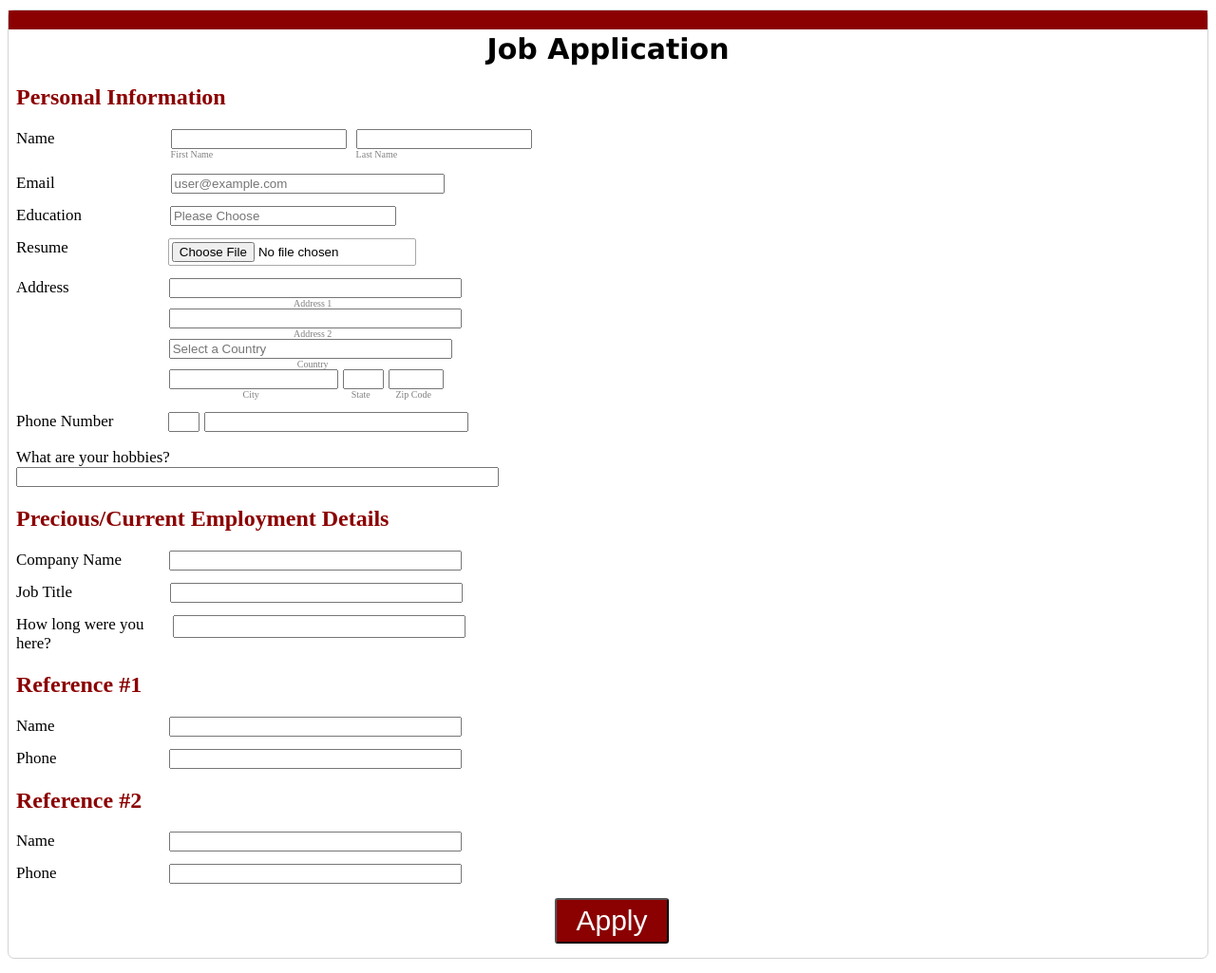
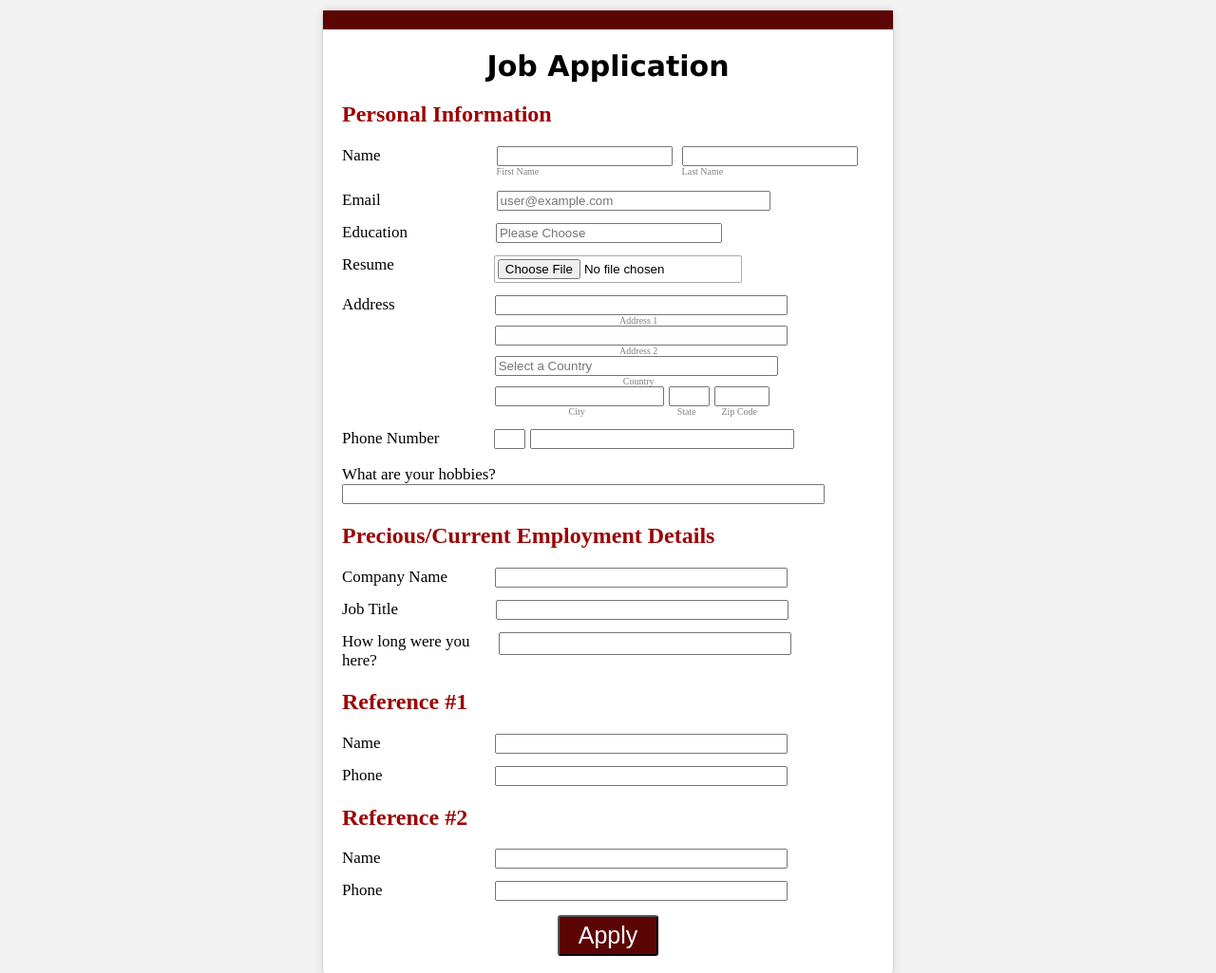
Before and after one commit to gohar-waheed-brainx/JobApplicationForm, a plain HTML site: page index.html in a window 1280 px wide. Shown: the top 1025 px of the page at 95% size. Drawn offline with Linux system fonts and the light colour scheme.

Commit message:
Centered the Form, Updated Colors, Added Shadow

```diff
--- a/index.html
+++ b/index.html
@@ -4,17 +4,45 @@
     <meta charset="UTF-8">
     <meta name="viewport" content="width=device-width, initial-scale=1.0">
     <title>Form Page</title>
+    <style>
+        body {
+            display: flex;
+            justify-content: center;
+            align-items: center;
+            margin: 0;
+            background-color: #f2f2f2;
+        }
+        .form-container {
+            border: 1px solid lightgray;
+            border-radius: 7px;
+            margin-top: 10px;
+            margin-bottom: 10px;
+            width: 600px;
+            background-color: #fff;
+            box-shadow: 0 0 10px rgba(0, 0, 0, 0.1);
+        }
+        .form-wrapper {
+            padding: 20px;
+        }
+        .strip {
+            background-color: rgb(92, 5, 5);
+            height: 20px;
+            margin: 0;
+            padding: 0;
+        }
+    </style>
 </head>
 <body>
-    <div style="border: 1px solid lightgray; margin-top: 10px; border-radius: 7px; margin-bottom: 10px;">
-        <div style="background-color: darkred; height: 20px;"></div>
-        <h1 style="text-align: center; font-size: 30px; font-family: Verdana, Geneva, Tahoma, sans-serif; margin-top: 3px;">
-            Job Application
-        </h1>
-        <div style="padding-left: 8px;">
-            <h2 style="color: darkred;">
-                Personal Information
-            </h2>
+    <div class="form-container">
+        <div class="strip"></div>
+        <div class="form-wrapper">
+            <h1 style="text-align: center; font-size: 30px; font-family: Verdana, Geneva, Tahoma, sans-serif; margin-top: 1px;">
+                Job Application
+            </h1>
+            <div>
+                <h2 style="color: rgb(155, 5, 5);">
+                    Personal Information
+                </h2>
             <form>
                 <div style="display: flex; flex-direction: row;">
                     <label for="name" style="font-size: 17px;">Name</label>
@@ -103,7 +131,7 @@
                     <label for="address" style="font-size: 17px;">What are your hobbies?</label>
                     <input type="text" style="width: 500px;">
                 </div>
-                <h2 style="color: darkred;">
+                <h2 style="color: rgb(155, 5, 5);">
                     Precious/Current Employment Details
                 </h2>
                 <div style="display: flex; flex-direction: row; margin-top: 13px;">
@@ -118,7 +146,7 @@
                     <label for="job-timeline" style="font-size: 17px;">How long were you <br> here?</label>
                     <input type="text" style="margin-left: 30px; width: 300px; height: 18px;">
                 </div>
-                <h2 style="color: darkred;">
+                <h2 style="color: rgb(155, 5, 5);">
                     Reference #1
                 </h2>
                 <div style="display: flex; flex-direction: row; margin-top: 13px;">
@@ -129,7 +157,7 @@
                     <label for="ref1-phone" style="font-size: 17px;">Phone</label>
                     <input type="text" style="margin-left: 118px; width: 300px;">
                 </div>
-                <h2 style="color: darkred;">
+                <h2 style="color: rgb(155, 5, 5);">
                     Reference #2
                 </h2>
                 <div style="display: flex; flex-direction: row; margin-top: 13px;">
@@ -140,13 +168,14 @@
                     <label for="ref2-phone" style="font-size: 17px;">Phone</label>
                     <input type="text" style="margin-left: 118px; width: 300px;">
                 </div>
-                <div style="text-align: center; margin-top: 15px; margin-bottom: 15px;">
-                    <button style="background-color: darkred; color: white; border-radius: 3px; font-size: 30px; padding-left: 20px; padding-right: 20px; padding-top: 5px; padding-bottom: 5px;">
+                <div style="text-align: center; margin-top: 15px;">
+                    <button style="background-color: rgb(92, 5, 5); color: white; border-radius: 3px; font-size: 25px; padding-left: 20px; padding-right: 20px; padding-top: 5px; padding-bottom: 5px;">
                         Apply
                     </button>
                 </div>
             </form>
         </div>
     </div>
+</div>
 </body>
 </html>
```
